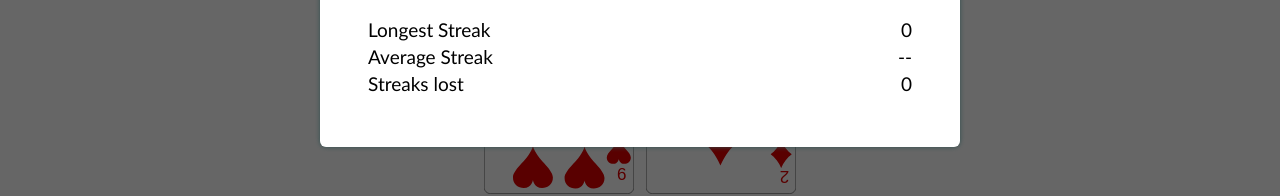
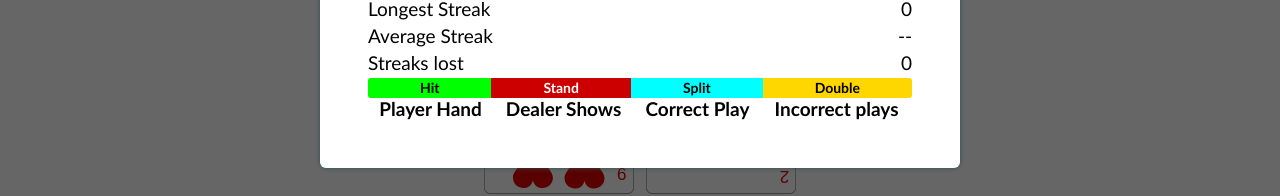
Before and after one commit to mduleone/dule.one-next, a Next.js app: page /blackjack/training in a window 1280 px wide. Both pictures are taken after a click on the button 973 px from the left and 737 px from the top of the page. Shown: the part 372-568 px from the top of the page. Built offline with nearby package versions, Linux system fonts and the light colour scheme.

Commit message:
Add loss breakdown (#46)

```diff
--- a/src/components/blackjack-table/index.js
+++ b/src/components/blackjack-table/index.js
@@ -12,7 +12,7 @@ const transformAction = {
   hit: 'H',
 };
 
-const entryKeySort = ([a], [b]) => {
+export const entryKeySort = ([a], [b]) => {
   const parsedIntA = parseInt(a, 10);
   const parsedIntB = parseInt(b, 10);
   if (!Number.isNaN(parsedIntA) && !Number.isNaN(parsedIntB)) {
--- a/src/pages/blackjack/training.js
+++ b/src/pages/blackjack/training.js
@@ -9,10 +9,11 @@ import WrongAction from '~/components/blackjack-training/wrong-action';
 import { rem } from '~/util/style/lengths';
 import { newShoe, DECK, randomSuit, randomTen } from '~/util/playing-cards';
 import {
-  getHandValue,
-  getCountValue,
+  getCardRank,
   getCardValue,
   getCorrectAction,
+  getCountValue,
+  getHandValue,
   HIT,
   STAND,
   DOUBLE,
@@ -22,10 +23,43 @@ import { getItem, setItem } from '~/util/local-storage';
 import Modal from '~/components/modal';
 import BlackjackTable, {
   blackjackDataProps,
+  computeActionColor,
+  entryKeySort,
 } from '~/components/blackjack-table';
 import Tooltip from '~/components/tooltip';
 import Toggle from '~/components/toggle';
 import { round } from '~/util/number';
+
+const defaultStatData = {
+  longestStreak: 0,
+  streaks: 0,
+  streakTotals: 0,
+  doublesOnlyTotals: 0,
+  doublesOnlyStreaks: 0,
+  softOnlyTotals: 0,
+  softOnlyStreaks: 0,
+  losses: {},
+};
+
+const lossesDefault = {
+  stand: 0,
+  hit: 0,
+  double: 0,
+  split: 0,
+};
+
+const getLossKey = (playerHand, dealerCard) =>
+  `${playerHand.map(getCardValue).sort().join(',')}:${getCardValue(
+    dealerCard,
+  )}`;
+
+const parseLossKey = (lossKey) => {
+  const [playerString, dealerString] = lossKey.split(':');
+  const playerHand = playerString.split(',').map(getCardRank);
+  const dealerCard = getCardRank(dealerString);
+
+  return { playerHand, dealerCard };
+};
 
 const Training = ({ blackjackData }) => {
   const [streak, setStreak] = useState(0);
@@ -37,6 +71,7 @@ const Training = ({ blackjackData }) => {
     doublesOnlyStreaks: 0,
     softOnlyTotals: 0,
     softOnlyStreaks: 0,
+    losses: {},
   });
   const [initiallyLoaded, setInitiallyLoaded] = useState(false);
   const [count, setCount] = useState(0);
@@ -103,7 +138,10 @@ const Training = ({ blackjackData }) => {
         setStreak(possibleStreak);
       }
       if (possibleStatData) {
-        setStatData(possibleStatData);
+        setStatData({
+          ...defaultStatData,
+          ...possibleStatData,
+        });
       }
 
       setInitiallyLoaded(true);
@@ -152,9 +190,11 @@ const Training = ({ blackjackData }) => {
     setWrongAction(false);
     setStreak(0);
 
+    const lossKey = getLossKey(playerHand, dealerCard);
+
     const nextLongestStreak =
       streak > statData.longestStreak ? streak : statData.longestStreak;
-    const nextStreakData = {
+    const nextStatData = {
       ...statData,
       longestStreak: nextLongestStreak,
       streaks: statData.streaks + 1,
@@ -165,10 +205,19 @@ const Training = ({ blackjackData }) => {
         (statData.doublesOnlyStreaks || 0) + (doublesOnly ? 1 : 0),
       softOnlyTotals: (statData.softOnlyTotals || 0) + (softOnly ? streak : 0),
       softOnlyStreaks: (statData.softOnlyStreaks || 0) + (softOnly ? 1 : 0),
+      losses: {
+        ...statData.losses,
+        [`${lossKey}`]: {
+          ...lossesDefault,
+          ...(statData.losses[lossKey] ?? {}),
+          [playerAction]:
+            ((statData.losses[lossKey] ?? {})[playerAction] ?? 0) + 1,
+        },
+      },
     };
-    setItem('bjt-stat-data', nextStreakData);
     setItem('bjt-streak', 0);
-    setStatData(nextStreakData);
+    setItem('bjt-stat-data', nextStatData);
+    setStatData(nextStatData);
     if (resetCountOnLoss) {
       setCount(0);
     }
@@ -397,6 +446,90 @@ const Training = ({ blackjackData }) => {
             </FlexRow>
           </>
         )}
+        <LossTable>
+          <LossTableActionsHeader>
+            <Legend $action="hit">Hit</Legend>
+            <Legend $action="stand">Stand</Legend>
+            <Legend $action="split">Split</Legend>
+            <Legend $action="double">Double</Legend>
+          </LossTableActionsHeader>
+          <TableWrapper>
+            <Table>
+              <thead>
+                <tr>
+                  <Th>Player Hand</Th>
+                  <Th>Dealer Shows</Th>
+                  <Th>Correct Play</Th>
+                  <Th>Incorrect plays</Th>
+                </tr>
+              </thead>
+              <Tbody>
+                {Object.entries(statData.losses)
+                  .sort(([keyA], [keyB]) => {
+                    const { playerHand: playerHandA, dealerCard: dealerA } =
+                      parseLossKey(keyA);
+                    const { playerHand: playerHandB, dealerCard: dealerB } =
+                      parseLossKey(keyB);
+
+                    const handValA = getHandValue(playerHandA);
+                    const handValB = getHandValue(playerHandB);
+
+                    if (handValA.total !== handValB.total) {
+                      return handValB.total - handValA.total;
+                    }
+
+                    const sortedHandA = handValA.hand.sort();
+                    const sortedHandB = handValB.hand.sort();
+
+                    if (sortedHandA[0] !== sortedHandB[0]) {
+                      return sortedHandA[0] - sortedHandB[0];
+                    }
+
+                    if (sortedHandA[1] !== sortedHandB[1]) {
+                      return sortedHandA[1] - sortedHandB[1];
+                    }
+
+                    return dealerB - dealerA;
+                  })
+                  .map(([lossKey, lossData]) => {
+                    const {
+                      playerHand: lossPlayerHand,
+                      dealerCard: lossDealerCard,
+                    } = parseLossKey(lossKey);
+
+                    const correctPlay = getCorrectAction(
+                      lossPlayerHand,
+                      lossDealerCard,
+                    );
+                    const { [correctPlay]: _, ...wrongActions } = lossData;
+
+                    return (
+                      <Tr key={lossKey}>
+                        <Td>{lossPlayerHand.join('-')}</Td>
+                        <Td>{lossDealerCard}</Td>
+                        <Td>
+                          <Action $action={correctPlay}>{correctPlay}</Action>
+                        </Td>
+                        <Td>
+                          {Object.entries(wrongActions)
+                            .sort(entryKeySort)
+                            .map(
+                              ([key, value]) =>
+                                value > 0 && (
+                                  <IncorrectPlay key={key}>
+                                    <Action $action={key}>{key}</Action>:{' '}
+                                    {value}
+                                  </IncorrectPlay>
+                                ),
+                            )}
+                        </Td>
+                      </Tr>
+                    );
+                  })}
+              </Tbody>
+            </Table>
+          </TableWrapper>
+        </LossTable>
       </Modal>
       <Modal isOpen={showChart} onClose={() => setShowChart(false)}>
         <ChartTitle>Basic Strategy</ChartTitle>
@@ -604,3 +737,93 @@ const FlexRow = styled.div`
   margin-bottom: ${rem(4)};
   text-align: left;
 `;
+
+const LossTable = styled.div`
+  line-height: ${rem(20)};
+  display: flex;
+  flex-direction: column;
+  align-items: center;
+  position: relative;
+`;
+
+const LossTableActionsHeader = styled.div`
+  padding: 0;
+  margin: 0;
+  display: flex;
+  flex-direction: row;
+  justify-content: center;
+  min-width: 100%;
+`;
+
+const Legend = styled.div`
+  font-size: ${rem(14)};
+  font-weight: bold;
+  min-width: ${rem(30)};
+  text-align: center;
+  background-color: ${({ theme, $action }) =>
+    computeActionColor($action, theme.colors)};
+  color: ${({ theme, $action }) =>
+    $action === 'stand' ? theme.colors.white : theme.colors.black};
+  flex: 1 1 auto;
+
+  @media screen and (min-width: ${rem(768)}) {
+    min-width: ${rem(50)};
+  }
+
+  &:first-child {
+    border-top-left-radius: ${rem(3)};
+    border-bottom-left-radius: ${rem(3)};
+  }
+
+  &:last-child {
+    border-top-right-radius: ${rem(3)};
+    border-bottom-right-radius: ${rem(3)};
+  }
+`;
+
+const TableWrapper = styled.div`
+  max-height: ${rem(180)};
+  overflow-y: auto;
+  width: 100%;
+`;
+
+const Table = styled.table`
+  width: 100%;
+  border-collapse: collapse;
+`;
+
+const Th = styled.th`
+  position: sticky;
+  top: 0;
+  background-color: ${({ theme }) => theme.colors.white};
+
+  @media (prefers-color-scheme: dark) {
+    background-color: ${({ theme }) => theme.colors.softBlack};
+  }
+`;
+
+const Tbody = styled.tbody`
+  width: 100%;
+`;
+
+const Tr = styled.tr`
+  width: 100%;
+`;
+
+const Td = styled.td`
+  height: ${rem(30)};
+  text-align: center;
+`;
+
+const Action = styled.span`
+  background-color: ${({ theme, $action }) =>
+    computeActionColor($action, theme.colors)};
+  color: ${({ theme, $action }) =>
+    $action === 'stand' ? theme.colors.white : theme.colors.black};
+  padding: ${rem(3)};
+  border-radius: ${rem(3)};
+`;
+
+const IncorrectPlay = styled.span`
+  display: inline-block;
+`;
--- a/src/util/blackjack.js
+++ b/src/util/blackjack.js
@@ -21,6 +21,19 @@ export const getCardValue = (card) => {
     return 11;
   }
   return 10;
+};
+
+export const getCardRank = (cardValue) => {
+  const numericCard = Number(cardValue);
+  if (cardValue < 10) {
+    return `${cardValue}`;
+  }
+
+  if (numericCard === 10) {
+    return 'T';
+  }
+
+  return 'A';
 };
 
 export const getHandValue = (hand) => {
```
